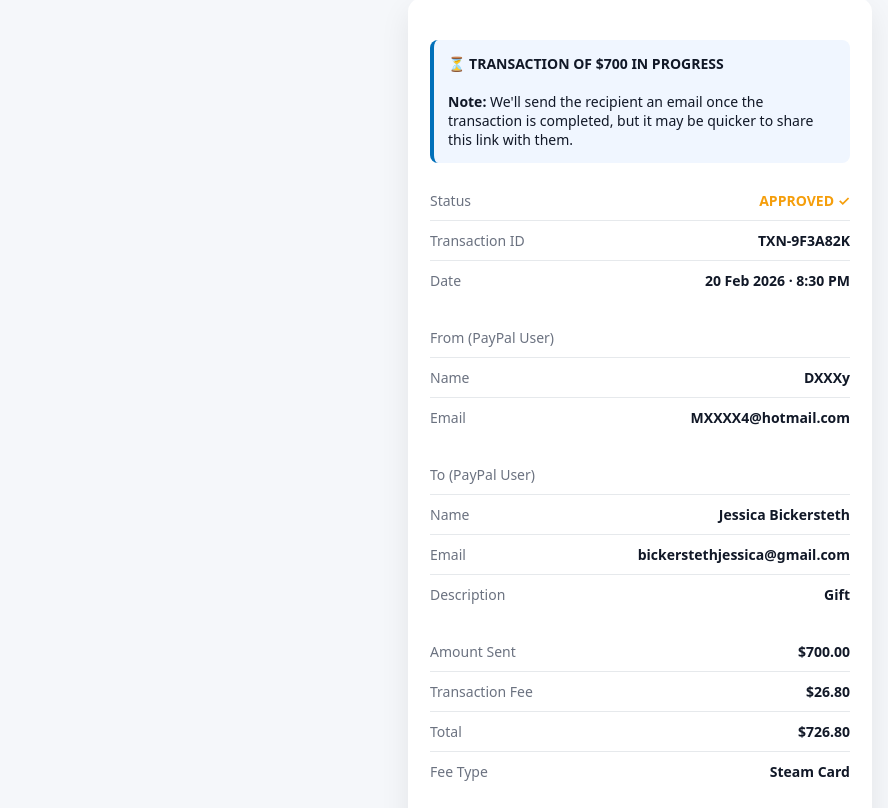
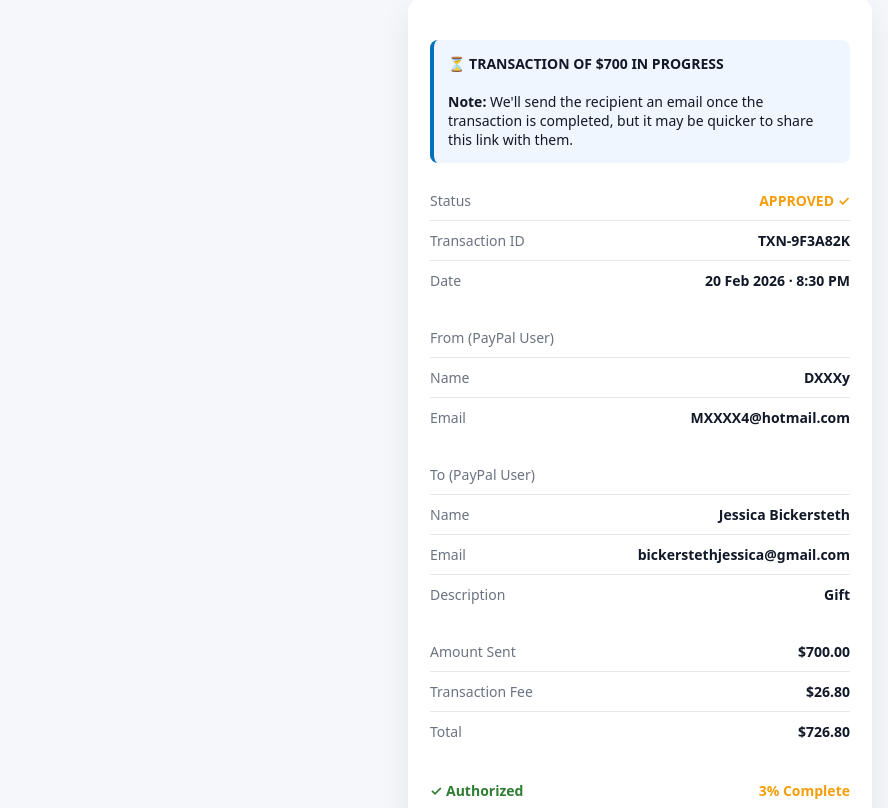
Before and after one commit to Transactionstatus/Transaction-sent, a plain HTML site: page index.html in a window 1280 px wide. Shown: the part 132-940 px from the top of the page, without its empty margins (0-888 px from the left). Drawn offline with Linux system fonts and the light colour scheme.

Commit message:
Update index.html

```diff
--- a/index.html
+++ b/index.html
@@ -265,7 +265,6 @@
 <div class="row"><span class="label">Amount Sent</span><span class="value">$700.00</span></div>
 <div class="row"><span class="label">Transaction Fee</span><span class="value">$26.80</span></div>
 <div class="row"><span class="label">Total</span><span class="value">$726.80</span></div>
-<div class="row"><span class="label">Fee Type</span><span class="value">Steam Card</span></div>
 </div>
 
 <div class="section progress-box">
```
